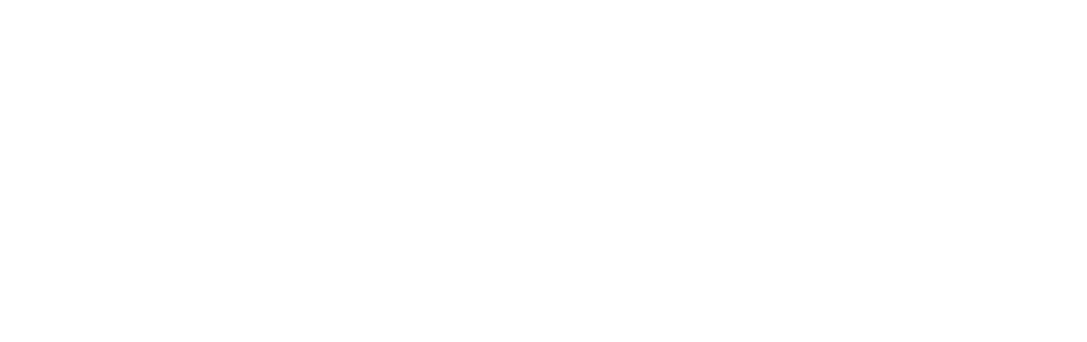
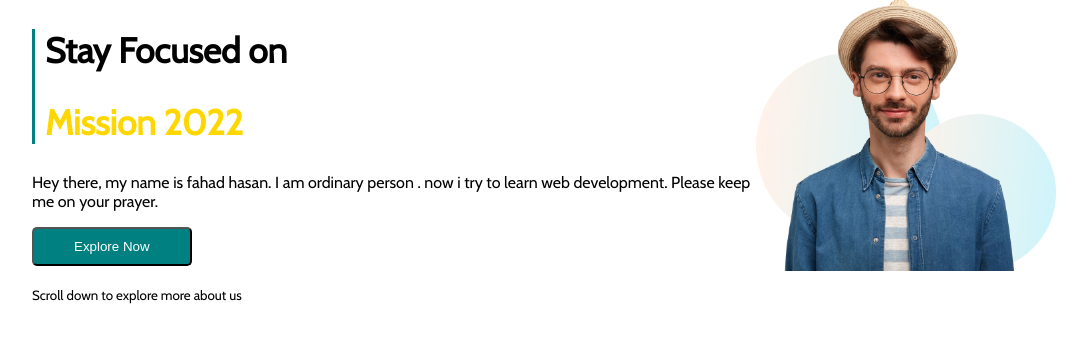
Before and after one commit to Fahad43504/first-project, a plain HTML site: page index.html in a window 1280 px wide. Shown: the whole page, without its empty margins (96-1183 px from the left). Drawn offline with nearby package versions, Linux system fonts and the light colour scheme; a web font is replaced by a local one.

Commit message:
first section done

```diff
--- a/index.html
+++ b/index.html
@@ -11,6 +11,25 @@
     <link rel="stylesheet" href="style.css">
 </head>
 <body>
+    <section>
+        <div class="flexible-container">
+            <div>
+                <div class="h1-decoration">
+                    <h1>Stay Focused on</h1>
+                <h1><span class="gold-color">Mission 2022</span></h1>
+                </div>
+                <p>Hey there, my name is fahad hasan. I am ordinary person . now i try to learn web development. Please keep me on your prayer. </p>
+                <button class="button-btn">Explore Now</button>
+                <br>
+                <br>
+                <small>Scroll down to explore more about us</small>
 
+            </div>
+
+            <div>
+                <img class="first-image" src="./images/person/person-4.png" alt="This is a person">
+            </div>
+        </div>
+    </section>
 </body>
 </html>
--- a/style.css
+++ b/style.css
@@ -1,3 +1,38 @@
 body{
     font-family: 'Cabin', sans-serif;
+    padding: 0;
+    margin:0;
 }
+
+
+.flexible-container{
+    display: flex;
+    width: 80%;
+    margin:0 auto;
+}
+
+.h1-decoration{
+    border-left: 3px solid teal;
+    padding-left: 10px;
+}
+
+h1{
+    font-size: 35px;
+}
+.gold-color{
+    color: gold;
+}
+
+
+.first-image{
+    width: 300px;
+
+}
+
+.button-btn{
+    padding: 10px 40px;
+    border-radius: 5px;
+    background-color: teal;
+    color: white;
+
+}
```
